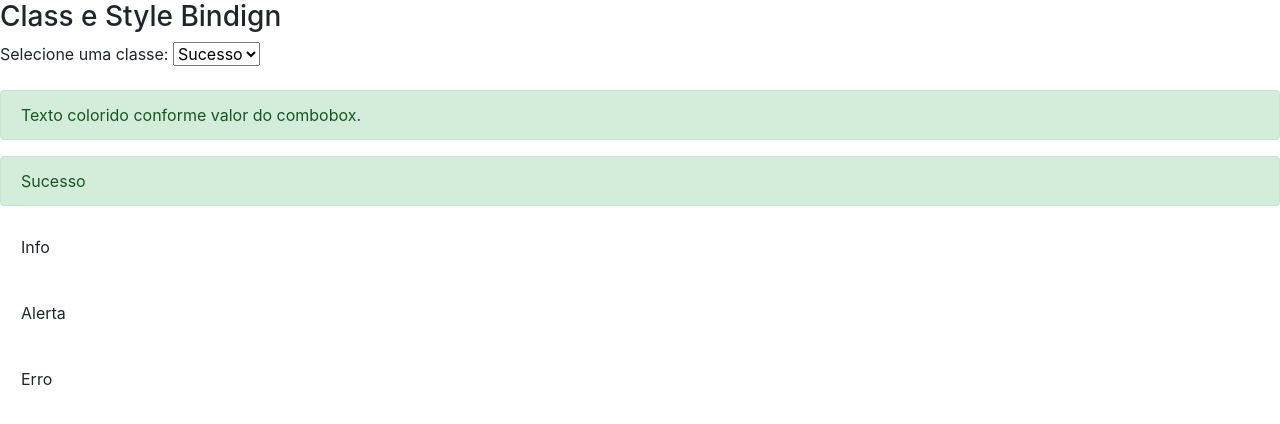
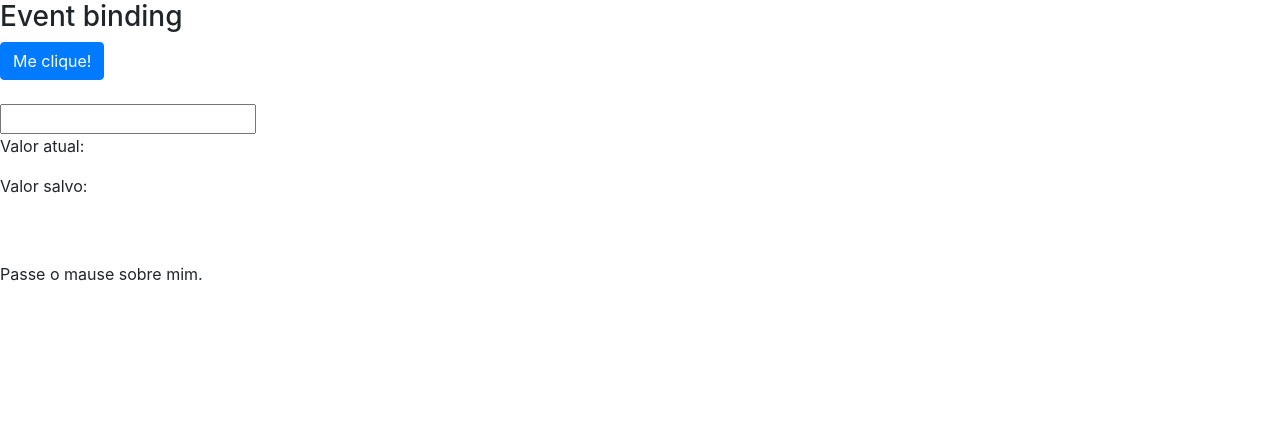
Before and after one commit to MaryanaMarinho/curso-angular, an Angular app in the folder data-binding/: page / in a window 1280 px wide. Shown: the top 424 px of the page. Built offline with nearby package versions, Linux system fonts and the light colour scheme.

Commit message:
Event binding

```diff
--- a/data-binding/src/app/data-binding/data-binding.component.css
+++ b/data-binding/src/app/data-binding/data-binding.component.css
@@ -0,0 +1,4 @@
+.highlilght {
+    background-color: yellow;
+    font-weight: bold;
+}
--- a/data-binding/src/app/data-binding/data-binding.component.html
+++ b/data-binding/src/app/data-binding/data-binding.component.html
@@ -16,7 +16,7 @@
   </article> -->
 
 
-  <article>
+  <!-- <article>
     <h3>Class e Style Bindign</h3>
     <div>
       Selecione uma classe:
@@ -54,6 +54,35 @@
         Esse texto somente aparecera em caso de erro.
       </div>
     </div>
+  </article> -->
+
+  <article>
+    <h3>Event binding</h3>
+    <div>
+       <!-- escutando o evento de clicar o botao -->
+       <button (click)="botaoClicado()"
+      class="btn btn-primary">
+        Me clique!
+      </button>
+      <br><br>
+
+      <input type="text"
+        (keyup)="onKeyUp($event)"
+        (keyup.enter)="salvarValor(campoInput.value)"
+        (blur)="salvarValor(campoInput.value)"
+        #campoInput />
+
+        <p>Valor atual: {{ valorAtual }}</p>
+        <p>Valor salvo: {{ valorSalvo }}</p>
+        <br><br>
+
+        <span
+        (mouseover)="onMouseOverOut()"
+        (mouseout)="onMouseOverOut()"
+        [class.highlilght]="isMouseOver">
+        Passe o mause sobre mim.
+        </span>
+    </div>
   </article>
 
 </section>
--- a/data-binding/src/app/data-binding/data-binding.component.ts
+++ b/data-binding/src/app/data-binding/data-binding.component.ts
@@ -12,6 +12,10 @@
 
   cursoAngular: boolean = true;
 
+  valorAtual: string = '';
+  valorSalvo: string = '';
+
+  isMouseOver: boolean = false;
 
   getValor() {
     return 1;
@@ -21,6 +25,22 @@
     return true;
   }
 
+  botaoClicado() {
+    alert('Botão clicado!');
+  }
+
+  onKeyUp(evento: KeyboardEvent) {
+    this.valorAtual =(<HTMLInputElement>evento.target).value;
+  }
+
+  salvarValor(valor) {
+    this.valorSalvo = valor;
+  }
+
+  onMouseOverOut() {
+    this.isMouseOver = !this.isMouseOver;
+  }
+
   constructor() { }
 
   ngOnInit() {
```
Also changed, not shown: 1 other file (tests, documents, lock files or other folders).
